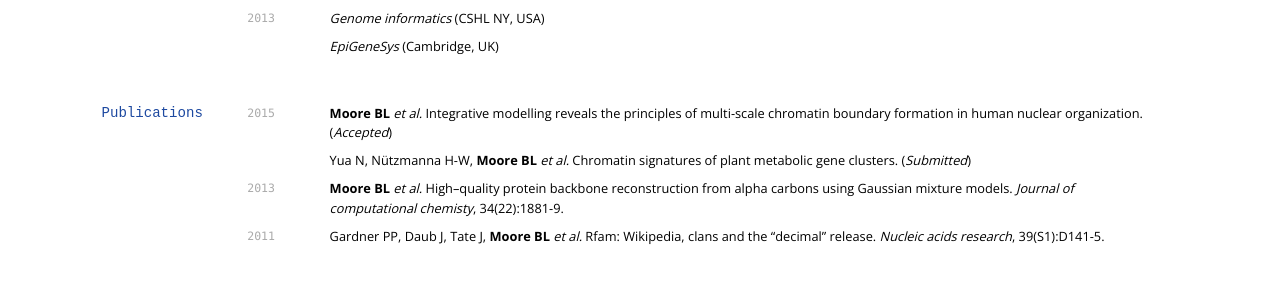
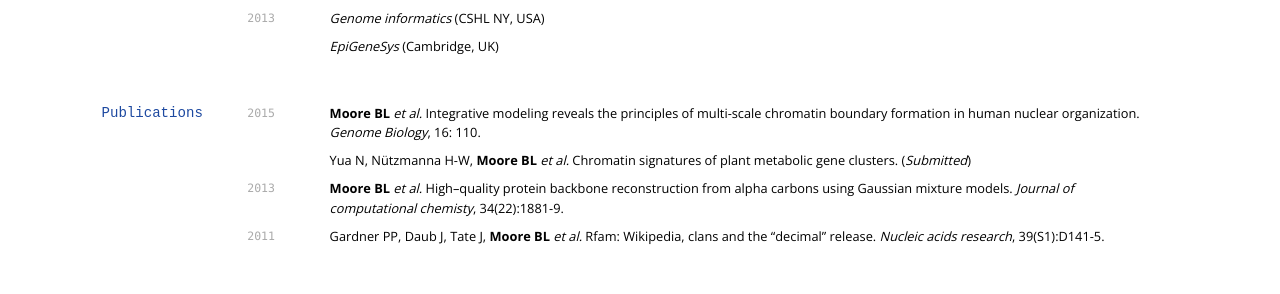
Before and after one commit to blmoore/md-cv, a Jekyll site: the page built from index.md, in a window 1280 px wide. Shown: the part 785-1079 px from the top of the page. Built offline with Jekyll 4.4.1, drawn with Linux system fonts in a browser that asks for light colours; nearby versions of some CDN libraries; some web fonts are replaced.

Commit message:
update cv

```diff
--- a/index.md
+++ b/index.md
@@ -73,7 +73,7 @@ _EpiGeneSys_ (Cambridge, UK)
 <!-- ### Journals -->
 
 `2015`
-__Moore BL__ _et al._ Integrative modelling reveals the principles of multi-scale chromatin boundary formation in human nuclear organization. (_Accepted_)
+__Moore BL__ _et al._ Integrative modeling reveals the principles of multi-scale chromatin boundary formation in human nuclear organization. _Genome Biology_, 16: 110.
 
 Yua N, Nützmanna H-W, __Moore BL__ _et al._ Chromatin signatures of plant metabolic gene clusters. (_Submitted_)
 
```
Also changed, not shown: 4 other files.
